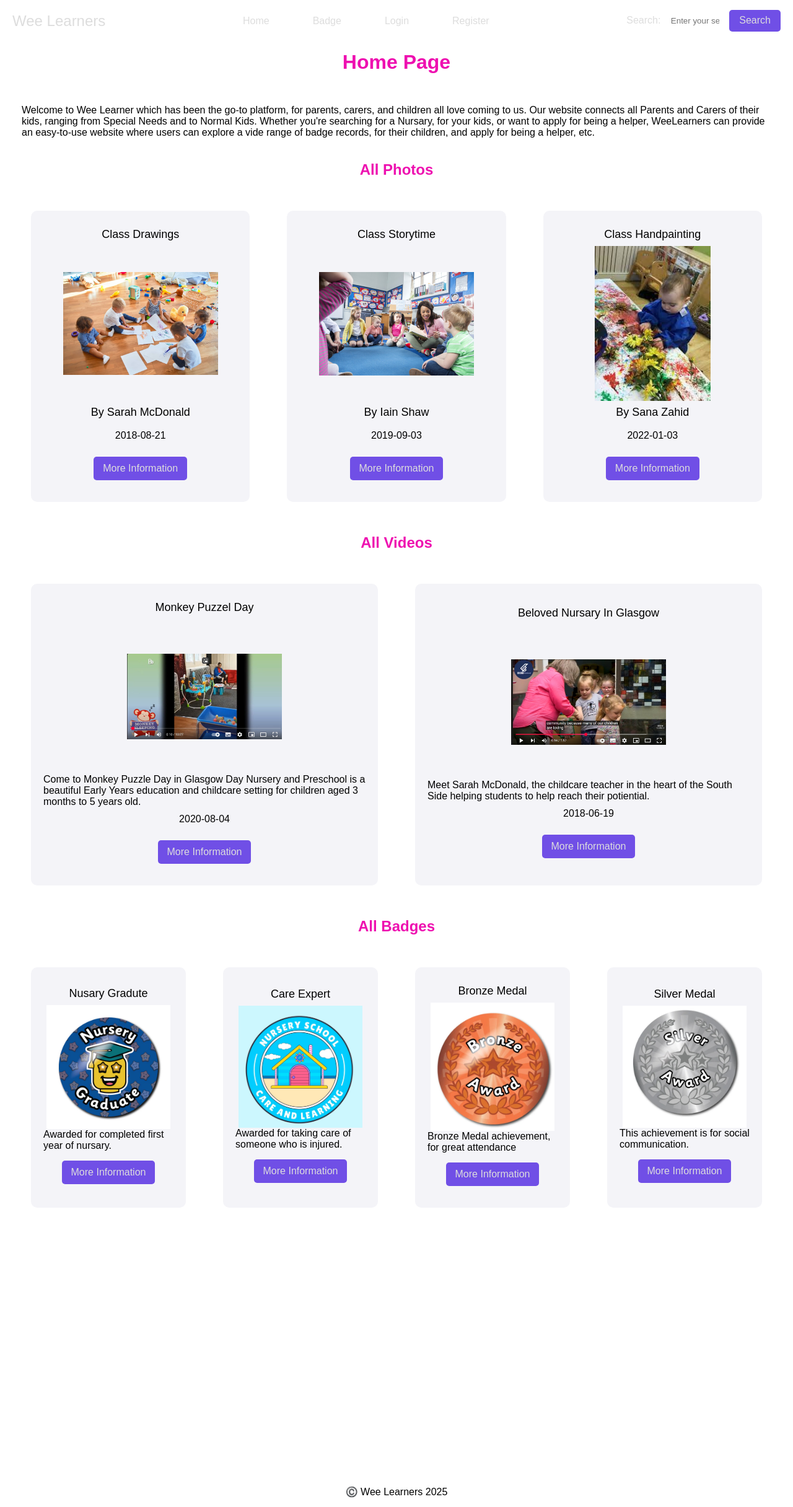
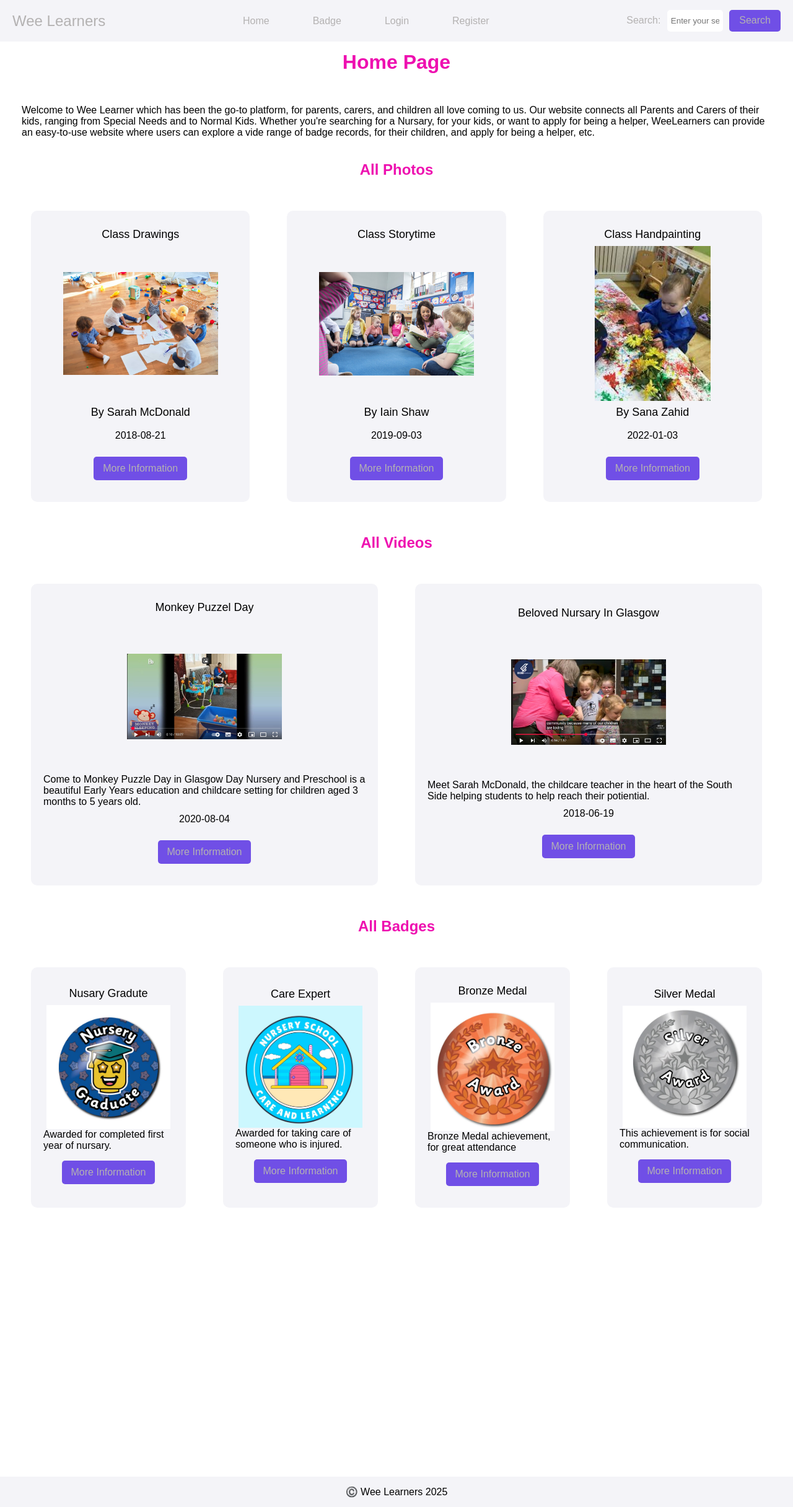
Before and after one commit to asimmian12/GU2, a PHP site: page /GU2/ in a window 1280 px wide. Shown: the whole page at 62% size. Run offline with PHP 8.4, Linux system fonts and the light colour scheme; data comes from the database, SQL or seed files in the repository; some libraries are stand-ins or nearby versions.

Commit message:
changed css

```diff
--- a/weelearners/assets/css/style.css
+++ b/weelearners/assets/css/style.css
@@ -7,7 +7,7 @@
 }
 :root{
     --background-color: #f4f4f8;
-    --color: #dddddd;
+    --color: #b4b2b2;
     --darken-colour: #704FE6;
     --p-text: #EE10B0;
     --font-size: 24px;
@@ -24,7 +24,7 @@ header {
 
 }
 
-/* Buttons  */
+/*Buttons  */
 button{
     background-color: var(--darken-colour);
     color: var(--color);
@@ -43,7 +43,7 @@ img{
     object-fit: contain;
 }
 
-/* ul has li as it's child */
+/* ul has li it's child */
 ul > li{
     list-style-type: none;
 }
@@ -75,6 +75,7 @@ ul > li{
 
 /* Search */
 .form-search-bar {
+    background-color: var(--background-color);
     color: var(--color);
     max-width: 100%;
 }
@@ -105,6 +106,7 @@ ul > li{
     align-items: center;
     padding: 0 20px;
     color: var(--colour);
+    background-color: var(--background-color);
 }
 .div-logo a {
     color: var(--color);
@@ -287,6 +289,7 @@ section div img {
     gap: 20px;
     padding: 15px;
     margin-top: 8%;
+    background-color: var(--background-color);
 }
 
 .table-spacing{
@@ -545,6 +548,7 @@ section div img {
 
 .paragraph-copyright {
     margin-top: 30%;
+    background-color: var(--background-color);
 }
 
 .section-album-info{
@@ -607,6 +611,7 @@ section div img {
 
 .paragraph-copyright {
     margin-top: 120%;
+    background-color: var(--background-color);
 }
 
 .section-album-info{
@@ -618,6 +623,7 @@ section div img {
 .nav-navbar {
     padding: 10px 20px;
     width: 1000px;
+    background-color: var(--background-color);
 }
 
 .ul-nav-links {
@@ -625,6 +631,7 @@ section div img {
     flex-direction: row;
     position: static;
     width: auto;
+    background-color: var(--background-color);
 }
 .ul-nav-links li {
     margin: 0 10px;
@@ -643,6 +650,7 @@ section div img {
 .paragraph-copyright {
     margin-top: 30%;
     width: 1000px;
+    background-color: var(--background-color);
 }
 }
 
```
